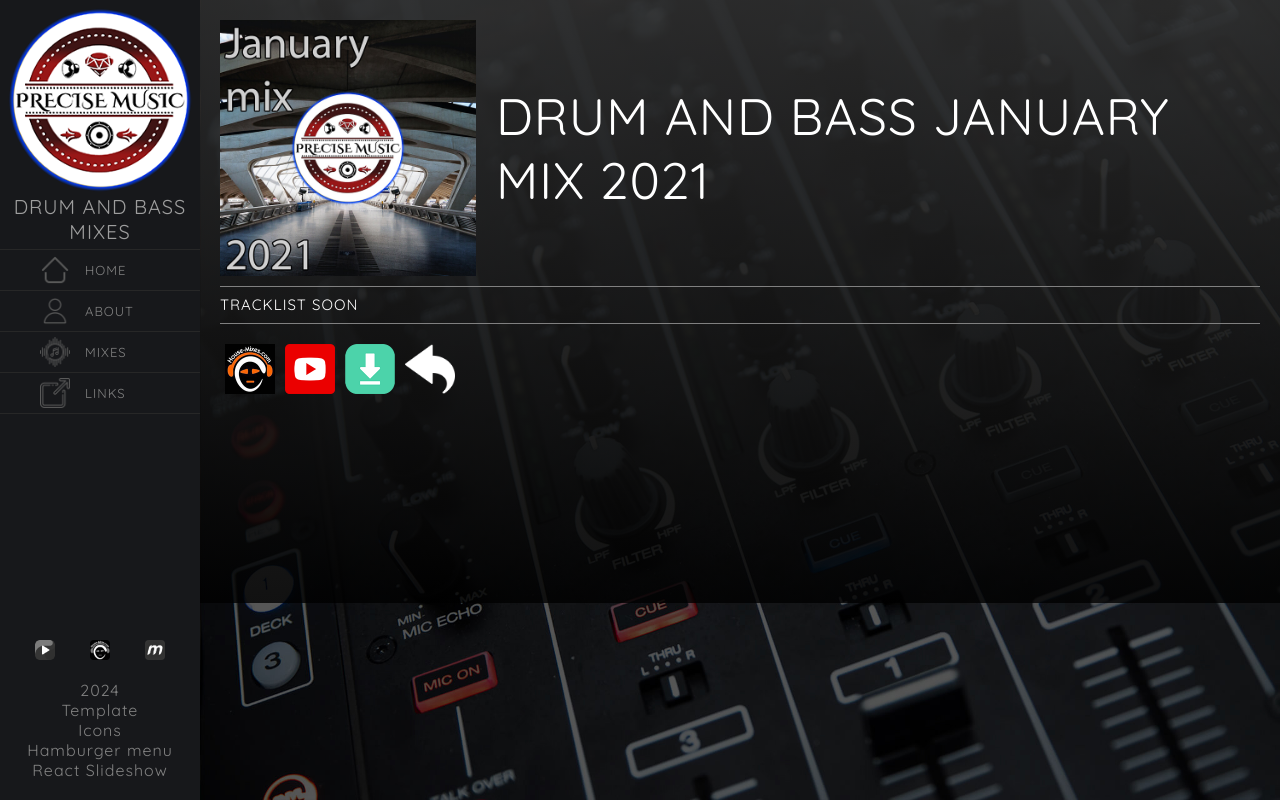
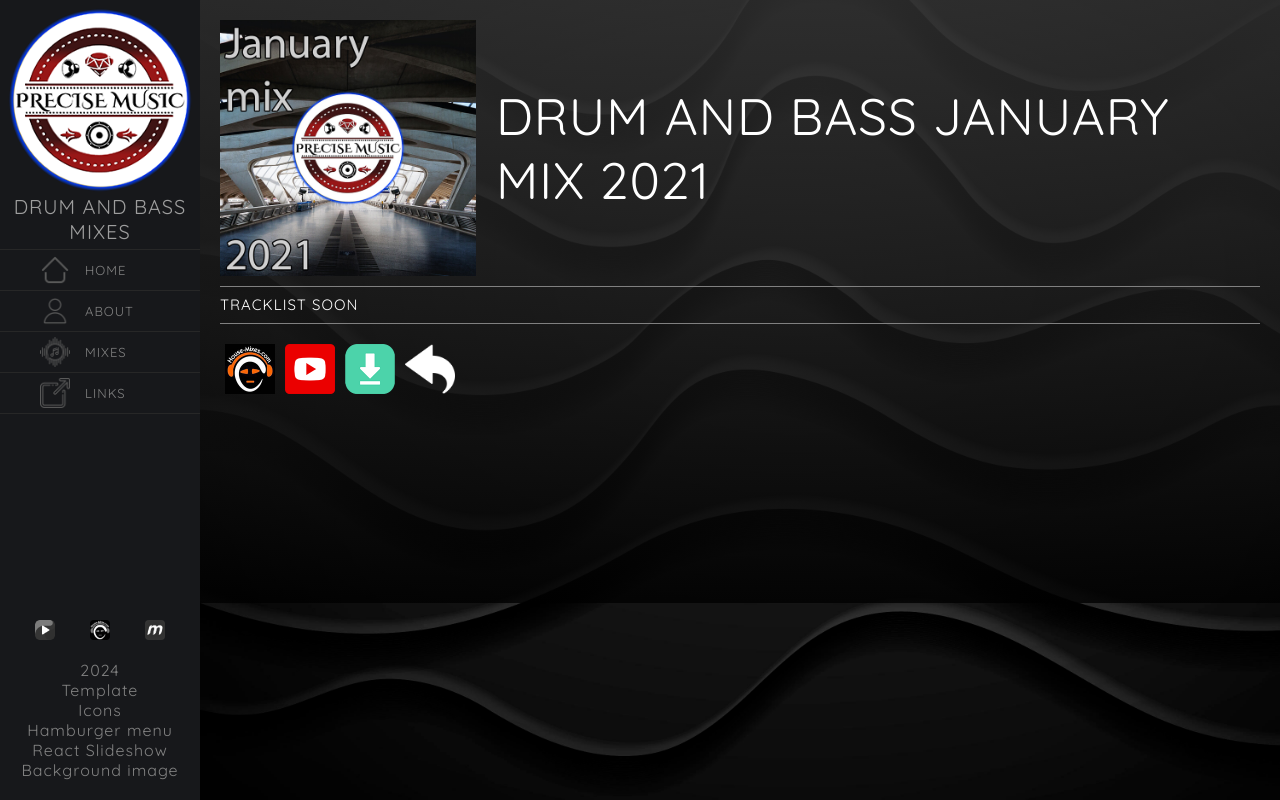
Before and after one commit to matejvalocky/precise-music-react, a React (Create React App) app: page /all-movies/1 in a window 1280 px wide. Built offline with nearby package versions, Linux system fonts and the light colour scheme.

Commit message:
zmena pozadia všetkých podstránok

```diff
--- a/src/components/AboutContent.css
+++ b/src/components/AboutContent.css
@@ -1,6 +1,7 @@
 .aboutContent{
 
     background-color: #2C2D2F;
+    background-image: url(../../img/background/background-texture.jpg);
 }
 
 
--- a/src/components/Content.css
+++ b/src/components/Content.css
@@ -8,8 +8,12 @@
     flex-direction: row;
     justify-content: center;
     align-items: center;
+    background-image: url(../../img/background/background-texture.jpg);
 }
 
 .fullFrame{
     width: 100vw;
+    background-image: url(../../img/background/background-texture.jpg);
+    background-repeat: no-repeat;
+    background-size: cover;
 }
--- a/src/components/LinksContent.css
+++ b/src/components/LinksContent.css
@@ -1,3 +1,4 @@
 .linksContent{
     background-color: #2C2D2F;
+    background-image: url(../../img/background/background-texture.jpg);
 }
--- a/src/components/MainContent.css
+++ b/src/components/MainContent.css
@@ -1,5 +1,6 @@
 .mainContent{
     background-color: #2C2D2F;
+    background-image: url(../../img/background/background-texture.jpg);
 }
 
 .mainContent h1{
--- a/src/components/MixesContent.css
+++ b/src/components/MixesContent.css
@@ -1,5 +1,6 @@
 .mixesContent{
     background-color: #2C2D2F;
+    background-image: url(../../img/background/background-texture.jpg);
 }
 
 .allMixes{
--- a/src/components/OneMovie.css
+++ b/src/components/OneMovie.css
@@ -32,7 +32,8 @@ section a img{
 
 
 .oneMovieBG{
-    background-image: url(../../img/slideshow/img2-dark.jpg);
+
+    background-image: url(../../img/background/background-texture.jpg);
 }
 
 .iconsUnderOneMix{
--- a/src/components/SideNav.js
+++ b/src/components/SideNav.js
@@ -47,7 +47,8 @@ const SideNav = () => {
           <a href="https://preview.themeforest.net/item/watson-vcard-resume-cv-portfolio-template/full_screen_preview/22526409" target="_blank" rel="noreferrer">Template</a> <br />
           <a href="https://www.flaticon.com/" target="_blank"  rel="noreferrer">Icons</a> <br />
           <a href="https://codepen.io/alvarotrigo/pen/wvrzPWL" target="_blank"  rel="noreferrer">Hamburger menu</a> <br />
-          <a href="https://react-slideshow-image.netlify.app/?path=/story/introduction--page" target="_blank"  rel="noreferrer">React Slideshow</a>
+          <a href="https://react-slideshow-image.netlify.app/?path=/story/introduction--page" target="_blank"  rel="noreferrer">React Slideshow</a> <br />
+          <a href="https://www.freepik.com/free-vector/gradient-black-background-with-wavy-lines_20248721.htm#fromView=search&page=1&position=46&uuid=4d15c688-1d8d-4e8f-8e89-bf8088d14691" target="_blank"  rel="noreferrer">Background image</a>
         </div>
       </div>
     </aside>
```
Also changed, not shown: img/background/background-texture.jpg (added).
